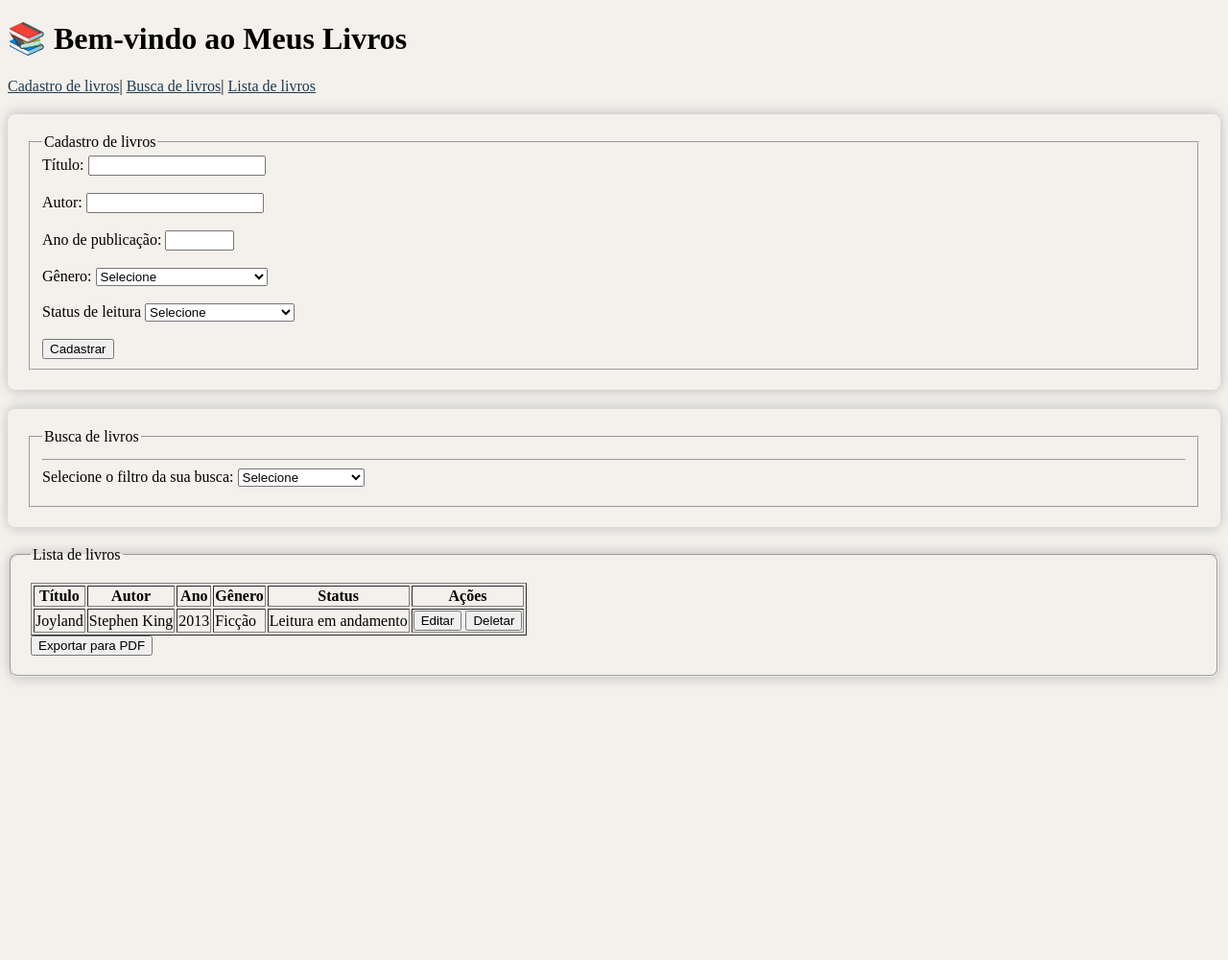
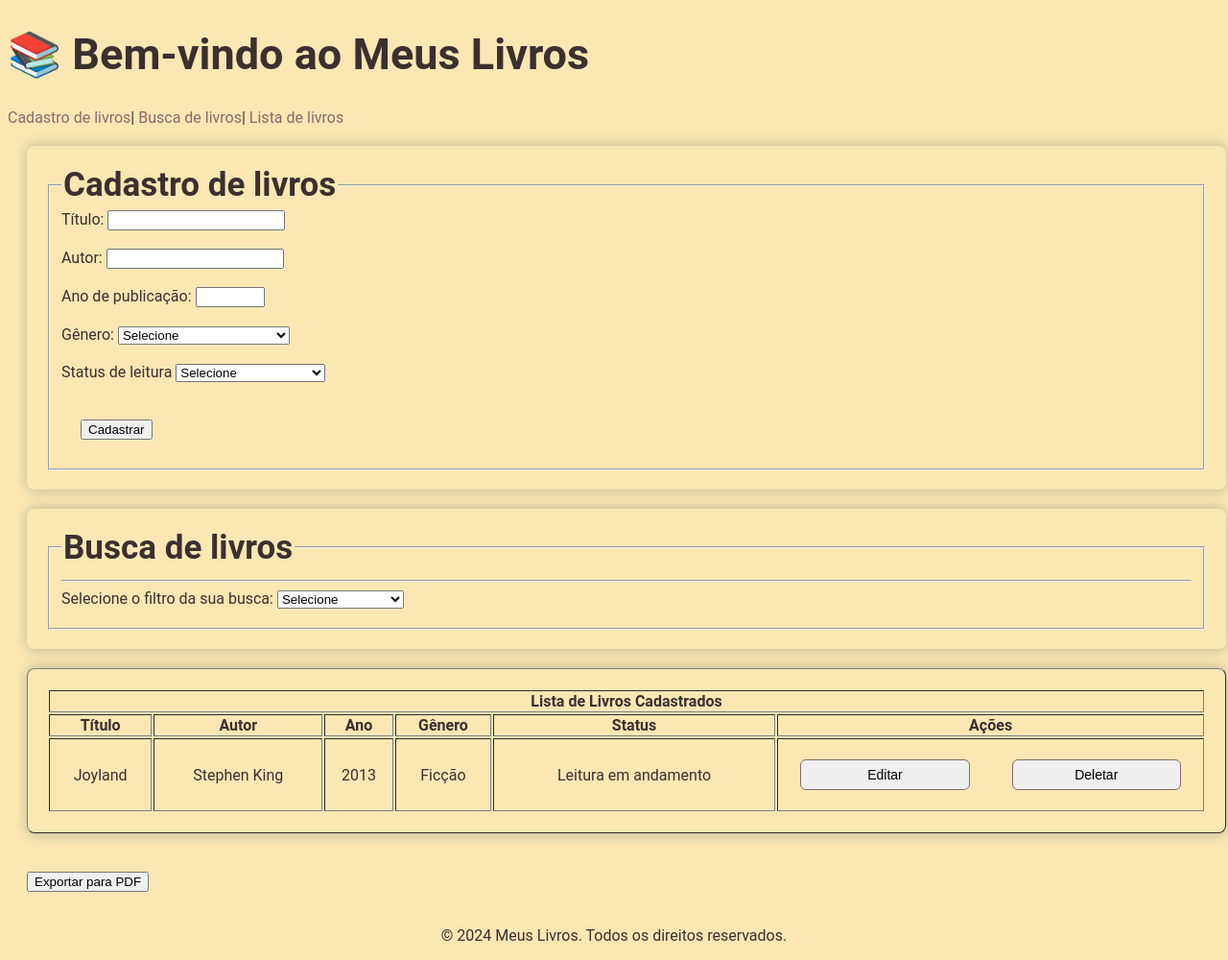
Before and after one commit to nathalidev/sistema_bibliotecario, a Flask app: page / in a window 1280 px wide. Shown: the whole page at 96% size. Before the commit the page ends 711 px from the top, so only its background shows below. Run offline with Flask 3, Linux system fonts and the light colour scheme.

Commit message:
ajusta estilos de formulários e tabela, melhora a estrutura do HTML e adiciona novos elementos de navegação

```diff
--- a/biblioteca/static/css/styles.css
+++ b/biblioteca/static/css/styles.css
@@ -6,20 +6,73 @@ External: padrão profissional, escalável e com cache.
 
 Prefira usar ID do que estilo inline.*/
 
-.menu a {
-    color: #1F3A4D;
+* {
+    box-sizing: border-box;
 }
 
 body{
-    background-color: #F4F1EC;
+    background-color: #fae7b3;
+    color: #3B2F2F;
+    font-family: 'Roboto', 'Lato', sans-serif;
+
 }
 
-/* Box-shadow moderno e suave para formulários e fieldsets */
-#livrosForm, #buscaForm, #listaLivrosFieldset {
+h1{
+    font-size: 45px;
+    font-weight: bold;
+}
+
+legend {
+    font-size: 35px;
+    font-weight: bold;
+}
+
+.menu a {
+    color: #896a6a;
+    text-decoration: none;
+}
+
+a:hover {
+  color: #2f2525;
+}
+
+#livrosForm, #buscaForm, #livrosTable {
     box-shadow: 0 4px 12px rgba(31, 58, 77, 0.15), 0 -4px 12px rgba(31, 58, 77, 0.15);
     border-radius: 8px;
     padding: 20px;
-    margin-top: 20px;
-    margin-bottom: 20px;
+    margin: 20px;
+    width: 100%;
+    max-width: 1250px;
+}
 
+#livrosTable {
+    text-align: center;
 }
+
+button{
+    margin: 20px;
+}
+
+.btn-editar,
+.btn-deletar {
+    min-width: 80px;
+    height: 32px;
+    padding: 4px 10px;
+    font-size: 14px;
+    border-radius: 6px;
+    border: 1px solid #896a6a;
+    cursor: pointer;
+}
+
+.btn-editar {
+    width: 40%;
+}
+
+.btn-deletar {
+    width: 40%;
+}
+
+
+footer{
+    text-align: center;
+}
--- a/biblioteca/templates/index.html
+++ b/biblioteca/templates/index.html
@@ -26,6 +26,7 @@
   </header>
 
   <main>
+    <section>
         <form id="livrosForm">
             <fieldset>
                 <legend>Cadastro de livros</legend>
@@ -137,7 +138,9 @@
                 <button type="submit">Cadastrar</button>
             </fieldset>
         </form>
+    </section>
 
+    <section>
         <form id="buscaForm">
             <fieldset>
                 <legend>Busca de livros</legend>
@@ -255,11 +258,14 @@
                 </div>
             </fieldset>
         </form>
+    </section>
 
-    <fieldset id="listaLivrosFieldset">
-        <legend>Lista de livros</legend>
-        <table  id="livrosTable" border="1">
+    <section>
+        <table id="livrosTable" border="1">
             <thead>
+                <tr>
+                    <th colspan="6">Lista de Livros Cadastrados</th>
+                </tr>
                 <tr>
                     <th>Título</th>
                     <th>Autor</th>
@@ -275,11 +281,12 @@
         </table>
 
         <button type="button" id="btnExportarPDF">Exportar para PDF</button>
-
-    </fieldset>
+    </section>
   </main>
 
-  <footer></footer>
+  <footer>
+    <p>&copy; 2024 Meus Livros. Todos os direitos reservados.</p>
+  </footer>
 </body>
 
 </html>
```
Lines whose indentation alone changed are shown as unchanged.
